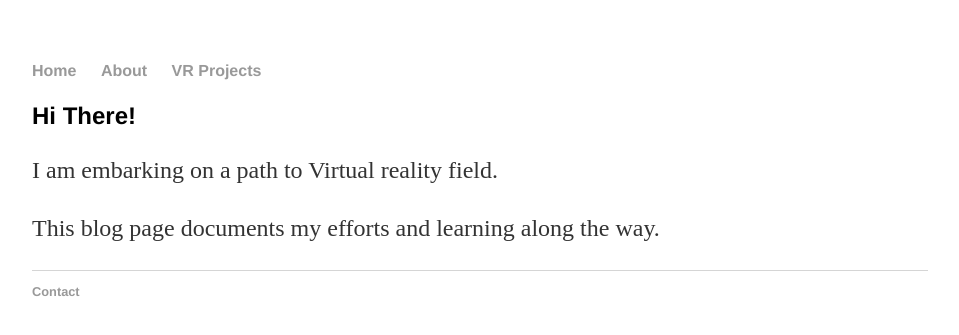
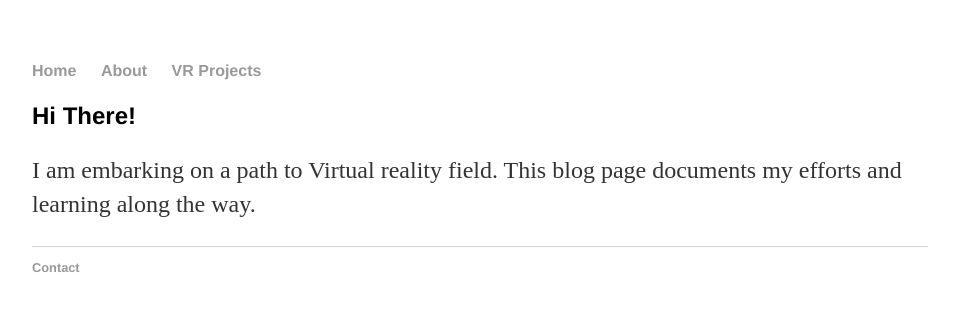
Before and after one commit to jagorisamajdar/jagorisamajdar.github.io, a Jekyll site: the page built from index.html, in a window 1280 px wide. Shown: the top 335 px of the page, without its empty margins (160-1119 px from the left). Built offline with Jekyll 4.4.1, drawn with Linux system fonts in a browser that asks for light colours.

Commit message:
Removed p tag

```diff
--- a/index.html
+++ b/index.html
@@ -4,6 +4,6 @@ title: Jagori Samajdar,Virtual Reality Beginner Together we Learn
 ---
 <div class="blurb">
   <h2>Hi There!</h2>
-  <p>I am embarking on a path to Virtual reality field.</p>
-  <p>This blog page documents my efforts and learning along the way.</p>
+  <p>I am embarking on a path to Virtual reality field.
+     This blog page documents my efforts and learning along the way.</p>
 </div><!-- /.blurb -->
```
